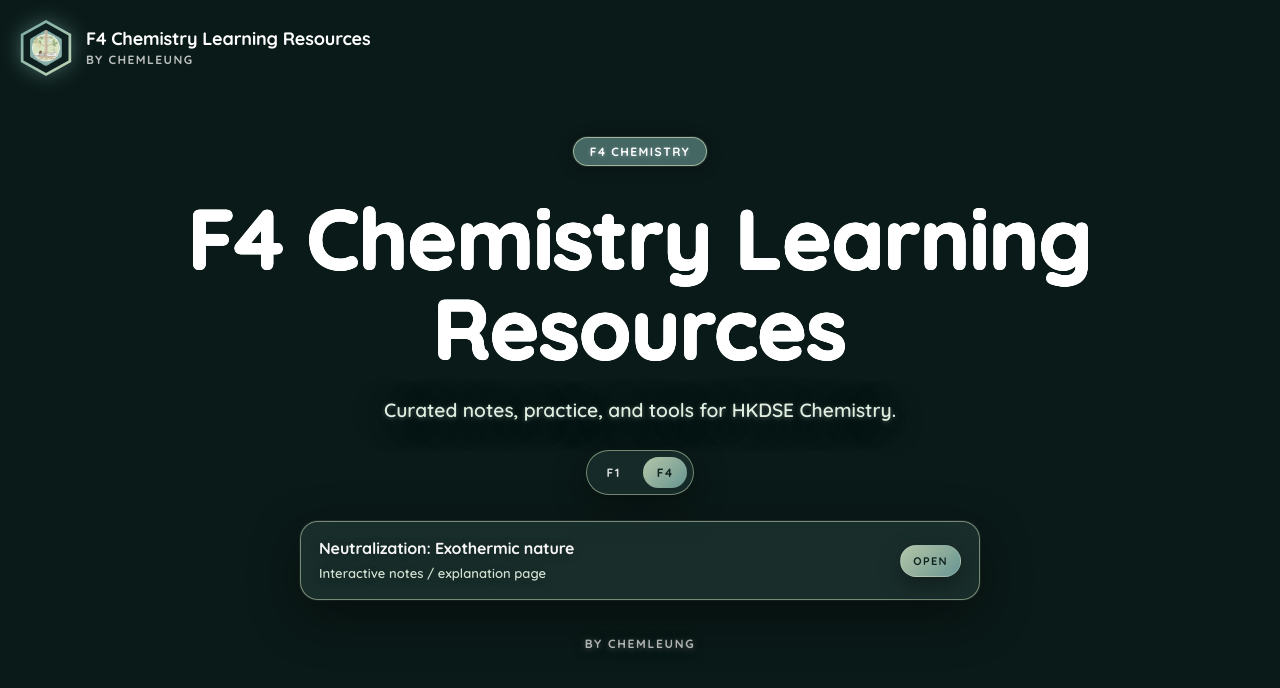
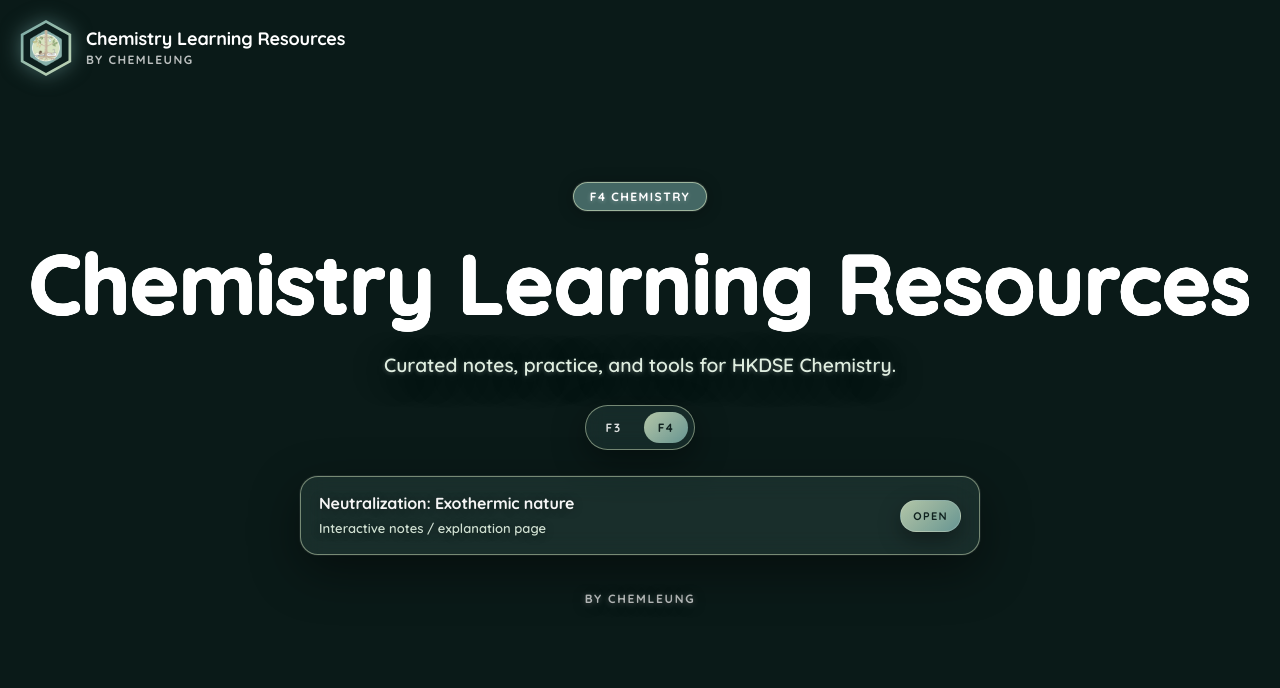
Before and after one commit to dsechemleung-stack/chem-learning-resources, a React (Vite) app: page / in a window 1280 px wide. Shown: the top 688 px of the page. Built offline with nearby package versions, Linux system fonts and the light colour scheme.

Commit message:
Rename landing title and change F1 to F3

```diff
--- a/src/App.jsx
+++ b/src/App.jsx
@@ -212,7 +212,7 @@ export default function App() {
                 letterSpacing: '-0.01em',
               }}
             >
-              F4 Chemistry Learning Resources
+              Chemistry Learning Resources
             </span>
             <span
               style={{
@@ -245,11 +245,11 @@ export default function App() {
         }}
       >
         <div className="pill-badge" style={{ marginBottom: 28 }}>
-          F4 Chemistry
+          {activeLevel} Chemistry
         </div>
 
         <h1 className="brand-script" style={{ fontSize: 'clamp(2.6rem, 8vw, 5.2rem)', lineHeight: 1.08, margin: 0 }}>
-          F4 Chemistry Learning Resources
+          Chemistry Learning Resources
         </h1>
 
         <p
@@ -272,11 +272,11 @@ export default function App() {
           <div className="level-toggle" role="tablist" aria-label="Select level">
             <button
               type="button"
-              className={`level-btn ${activeLevel === 'F1' ? 'active' : ''}`}
-              onClick={() => setActiveLevel('F1')}
-              aria-pressed={activeLevel === 'F1'}
+              className={`level-btn ${activeLevel === 'F3' ? 'active' : ''}`}
+              onClick={() => setActiveLevel('F3')}
+              aria-pressed={activeLevel === 'F3'}
             >
-              F1
+              F3
             </button>
             <button
               type="button"
@@ -290,7 +290,7 @@ export default function App() {
         </div>
 
         <div style={{ width: 'min(680px, 100%)', marginTop: 26 }}>
-          {activeLevel === 'F1' ? (
+          {activeLevel === 'F3' ? (
             <a className="landing-widget" href="chemical-bonding.html" aria-label="Open Chemical Bonding">
               <div style={{ textAlign: 'left' }}>
                 <p className="landing-widget-title">Chemical Bonding</p>
```
